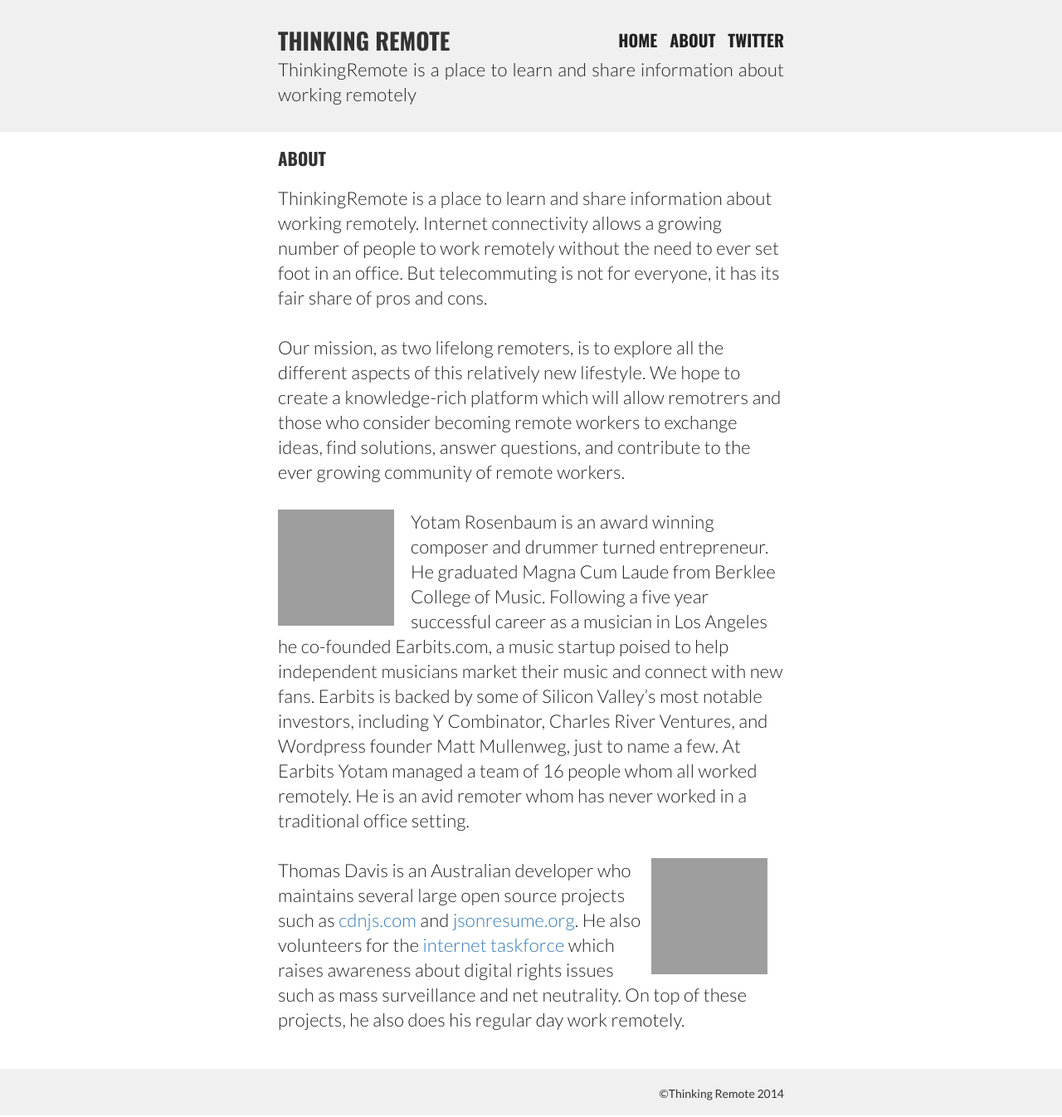
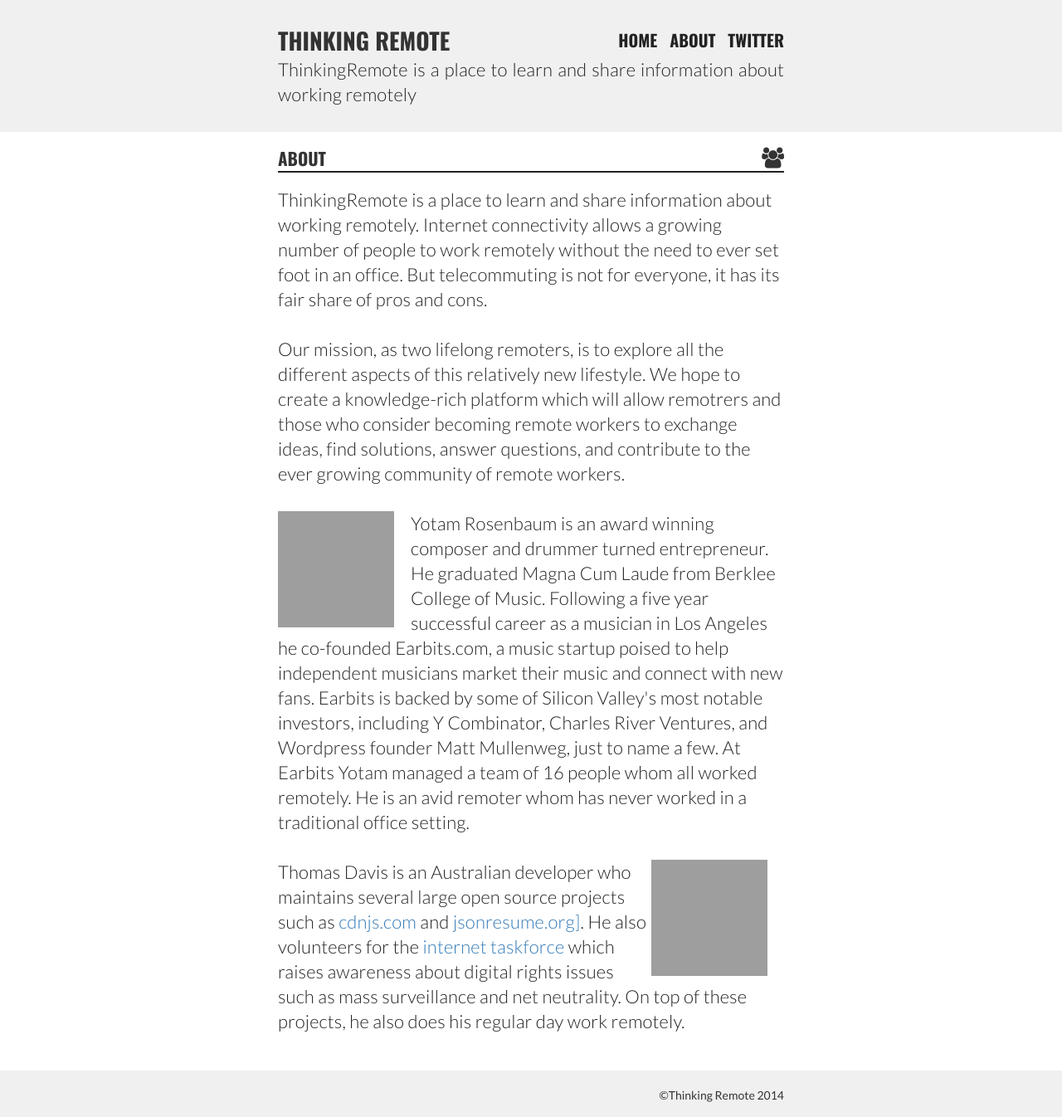
Before and after one commit to thinkingremote/thinkingremote.com, a Jekyll site: the page built from about.html, in a window 1280 px wide. Shown: the whole page at 83% size. Built offline with Jekyll 4.4.1, drawn with Linux system fonts in a browser that asks for light colours; nearby versions of some CDN libraries; some of the changed lines change nothing that is shown; grey boxes are pictures that could not be loaded.

Commit message:
updated design

```diff
--- a/_layouts/page.html
+++ b/_layouts/page.html
@@ -6,7 +6,8 @@ layout: default
         <div class="col-md-8 col-md-offset-2" style="position: relative;">
 
   <header class="post-header">
-    <h2 class="post-title">{{ page.title }}</h2>
+
+
   </header>
 
   <article class="post-content">
--- /dev/null
+++ b/about.html
@@ -0,0 +1,28 @@
+---
+layout: page
+title: About
+permalink: /about/
+---
+
+ <h2 style="border-bottom: 2px solid #222;"class="post-title">{{ page.title }}<i style="font-size: 25px; margin-top: 2px; float: right;" class="fa fa-users"></i></h2>
+
+<p>ThinkingRemote is a place to learn and share information about working remotely.
+Internet connectivity allows a growing number of people to work remotely without
+the need to ever set foot in an office.  But telecommuting is not for everyone,
+it has its fair share of pros and cons.</p>
+
+<p>Our mission, as two lifelong remoters, is to explore all the different aspects
+of this relatively new lifestyle. We hope to create a knowledge-rich platform
+which will allow remotrers and those who consider becoming remote workers to exchange
+ideas, find solutions, answer questions, and contribute to the ever growing community
+of remote workers.</p>
+
+<p><img src="https://d1qb2nb5cznatu.cloudfront.net/users/28518-medium_jpg?1405458215" style="float: left; margin-right: 20px; height: 140px; width: 140px;" />Yotam Rosenbaum is an award winning composer and drummer turned entrepreneur. He graduated Magna Cum Laude from Berklee College of Music.  Following a five year
+ successful career as a musician in Los Angeles he co-founded Earbits.com, a music
+ startup poised to help independent musicians market their music and connect with new
+ fans.  Earbits is backed by some of Silicon Valley's most notable investors,
+including Y Combinator, Charles River Ventures, and Wordpress founder Matt Mullenweg,
+ just to name a few.  At Earbits Yotam managed a team of 16 people whom all
+worked remotely.  He is an avid remoter whom has never worked in a traditional office setting. </p>
+
+<p><img src="https://d1qb2nb5cznatu.cloudfront.net/users/313044-medium_jpg?1413985011" style="float: right; margin-right: 20px; height: 140px; width: 140px;" />Thomas Davis is an Australian developer who maintains several large open source projects such as <a href="https://cdnjs.com">cdnjs.com</a> and <a href="https://jsonresume.org">jsonresume.org]</a>. He also volunteers for the <a href="https://taskforce.is">internet taskforce</a> which raises awareness about digital rights issues such as mass surveillance and net neutrality. On top of these projects, he also does his regular day work remotely.</p>
--- a/about.md
+++ /dev/null
@@ -1,26 +0,0 @@
----
-layout: page
-title: About
-permalink: /about/
----
-
-ThinkingRemote is a place to learn and share information about working remotely.
-Internet connectivity allows a growing number of people to work remotely without
-the need to ever set foot in an office.  But telecommuting is not for everyone,
-it has its fair share of pros and cons.
-
-Our mission, as two lifelong remoters, is to explore all the different aspects
-of this relatively new lifestyle. We hope to create a knowledge-rich platform
-which will allow remotrers and those who consider becoming remote workers to exchange
-ideas, find solutions, answer questions, and contribute to the ever growing community
-of remote workers.
-
-<img src="https://d1qb2nb5cznatu.cloudfront.net/users/28518-medium_jpg?1405458215" style="float: left; margin-right: 20px; height: 140px; width: 140px;" />Yotam Rosenbaum is an award winning composer and drummer turned entrepreneur. He graduated Magna Cum Laude from Berklee College of Music.  Following a five year
- successful career as a musician in Los Angeles he co-founded Earbits.com, a music
- startup poised to help independent musicians market their music and connect with new
- fans.  Earbits is backed by some of Silicon Valley's most notable investors,
-including Y Combinator, Charles River Ventures, and Wordpress founder Matt Mullenweg,
- just to name a few.  At Earbits Yotam managed a team of 16 people whom all
-worked remotely.  He is an avid remoter whom has never worked in a traditional office setting.
-
-<img src="https://d1qb2nb5cznatu.cloudfront.net/users/313044-medium_jpg?1413985011" style="float: right; margin-right: 20px; height: 140px; width: 140px;" />Thomas Davis is an Australian developer who maintains several large open source projects such as [cdnjs.com](https://cdnjs.com) and [jsonresume.org](https://jsonresume.org). He also volunteers for the [internet taskforce](https://taskforce.is) which raises awareness about digital rights issues such as mass surveillance and net neutrality. On top of these projects, he also does his regular day work remotely.
```
Also changed, not shown: index.html (line endings or trailing spaces).
